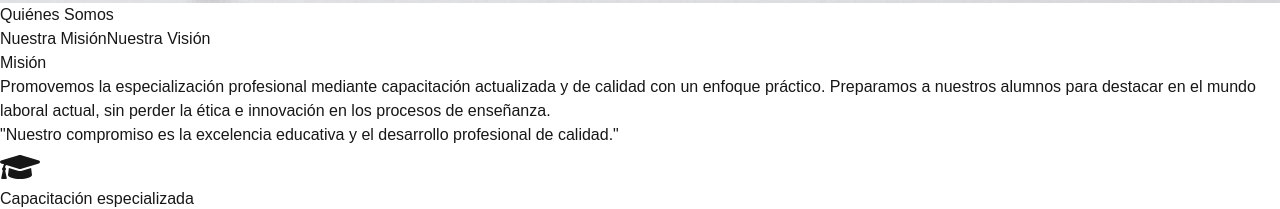
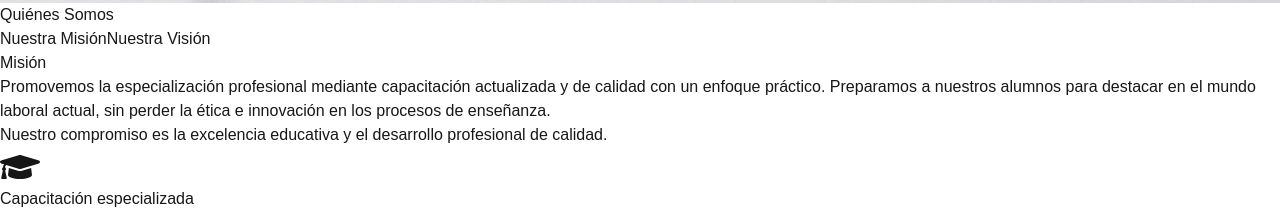
Before and after one commit to Meowwuw/argdebra, a Next.js app: page / in a window 1280 px wide. Shown: the part 860-1069 px from the top of the page. Built offline with nearby package versions, Linux system fonts and the light colour scheme.

Commit message:
Corrigiendo error de comillas en despliegue

```diff
--- a/src/components/CardsSection.tsx
+++ b/src/components/CardsSection.tsx
@@ -80,7 +80,7 @@ export default function MisionVisionSection() {
                 </p>
                 <div className="bg-white p-4 rounded-lg shadow-md border-l-4 border-[#00AEFF]">
                   <p className="text-gray-700 italic">
-                    "Nuestro compromiso es la excelencia educativa y el desarrollo profesional de calidad."
+                    Nuestro compromiso es la excelencia educativa y el desarrollo profesional de calidad.
                   </p>
                 </div>
               </motion.div>
```
